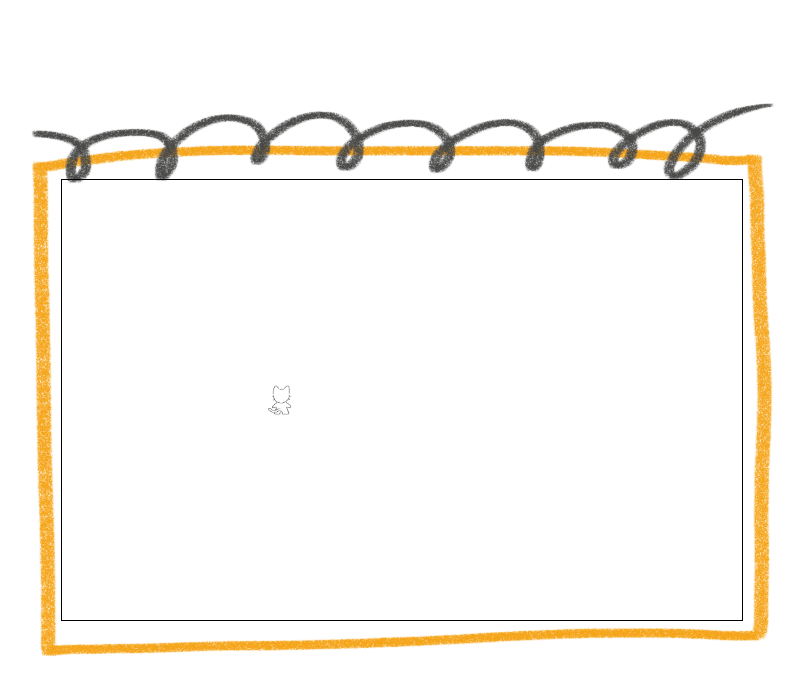
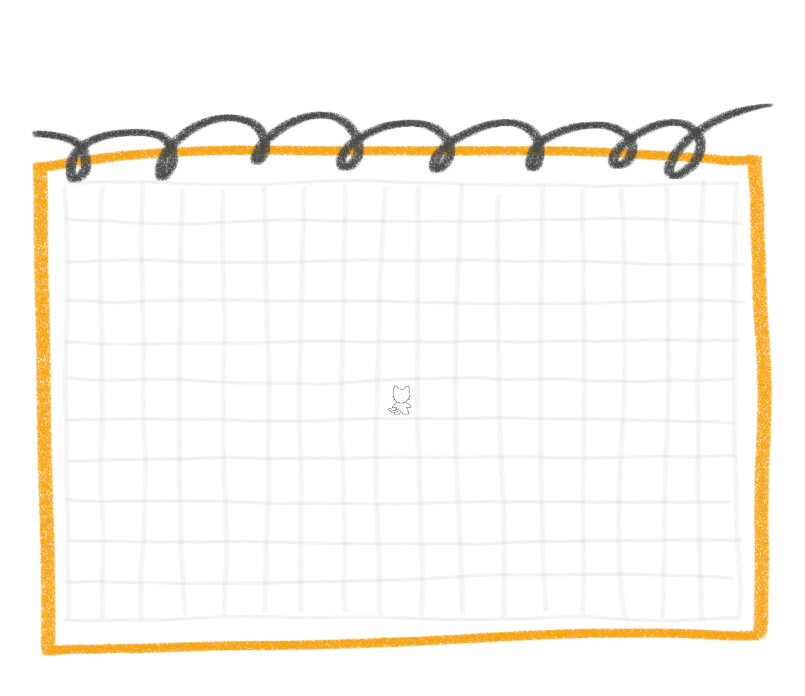
Before and after one commit to ft-minigame/Front, a React (Create React App) app: page /#/game in a window 1280 px wide. Shown: the top 696 px of the page, without its empty margins (238-1043 px from the left). Built offline with nearby package versions, Linux system fonts and the light colour scheme.

Commit message:
feat: add Gride Frame

```diff
--- a/src/components/game.tsx
+++ b/src/components/game.tsx
@@ -5,6 +5,7 @@ import back from '../assets/images/character/back.png';
 import front from '../assets/images/character/front.png';
 import left from '../assets/images/character/left.png';
 import right from '../assets/images/character/right.png';
+import GFrame from '../assets/images/SnakeGame/Grid_Frame.png'
 import React from 'react';
 
 const GAME_WIDTH = 680;
@@ -12,7 +13,7 @@ const GAME_HEIGHT = 440;
 const CHARACTER_SIZE = 40;
 
 const Game = () => {
-  const [snake, setSnake] = useState([{ x: 5, y: 5 }]);
+  const [snake, setSnake] = useState([{ x: 8, y: 5 }]);
   const [direction, setDirection] = useState('back');
   const [gameOver, setGameOver] = useState(false);
   const [image, setImage] = useState(back);
@@ -52,7 +53,7 @@ const Game = () => {
     setSnake([head, ...snake.slice(0, -1)]);
   };
 
-  const handleKeyPress = (event: { key: any; }) => {
+  const handleKeyPress = (event: React.KeyboardEvent<HTMLDivElement>) => {
     switch (event.key) {
       case 'ArrowUp':
         setDirection('up');
@@ -76,8 +77,9 @@ const Game = () => {
   };
 
   return (
-    <Wrapper onKeyDown={handleKeyPress}>
+    <Wrapper onKeyDown={handleKeyPress} tabIndex={0}>
       <Background />
+      <GameFrame />
       <Canvas>
         {snake.map((block, index) => (
           <SnakeBlock src={image} key={index} style={{ left: block.x * CHARACTER_SIZE, top: block.y * CHARACTER_SIZE }} />
@@ -98,11 +100,17 @@ const Wrapper = styled.div`
   justify-content: center;
 `;
 
+const GameFrame = styled.div`
+  width: 700px;
+  height: 460px;
+  background: url(${GFrame});
+  position: absolute;
+`;
+
 const Canvas = styled.div`
   width: ${GAME_WIDTH}px;
   height: ${GAME_HEIGHT}px;
   position: absolute;
-  border: 1px solid black;
 `;
 
 const SnakeBlock = styled.img`
```
Also changed, not shown: src/assets/images/SnakeGame/Grid_Frame.png (added).
